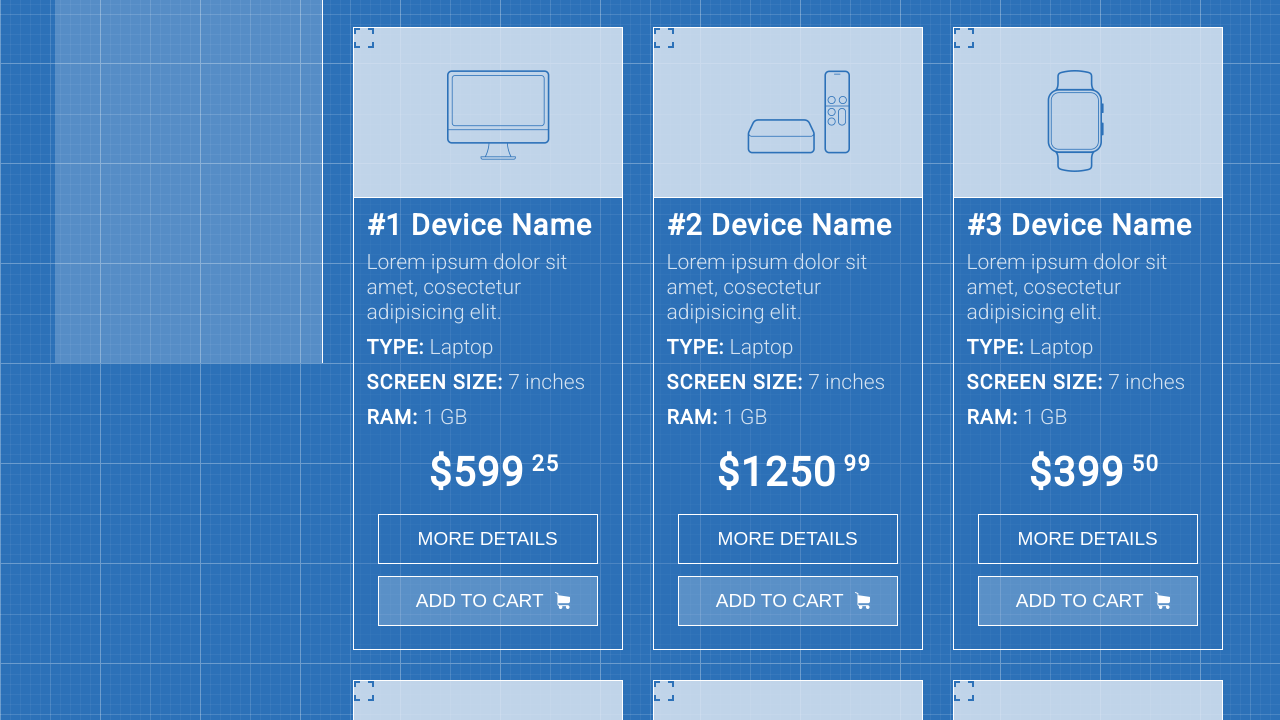
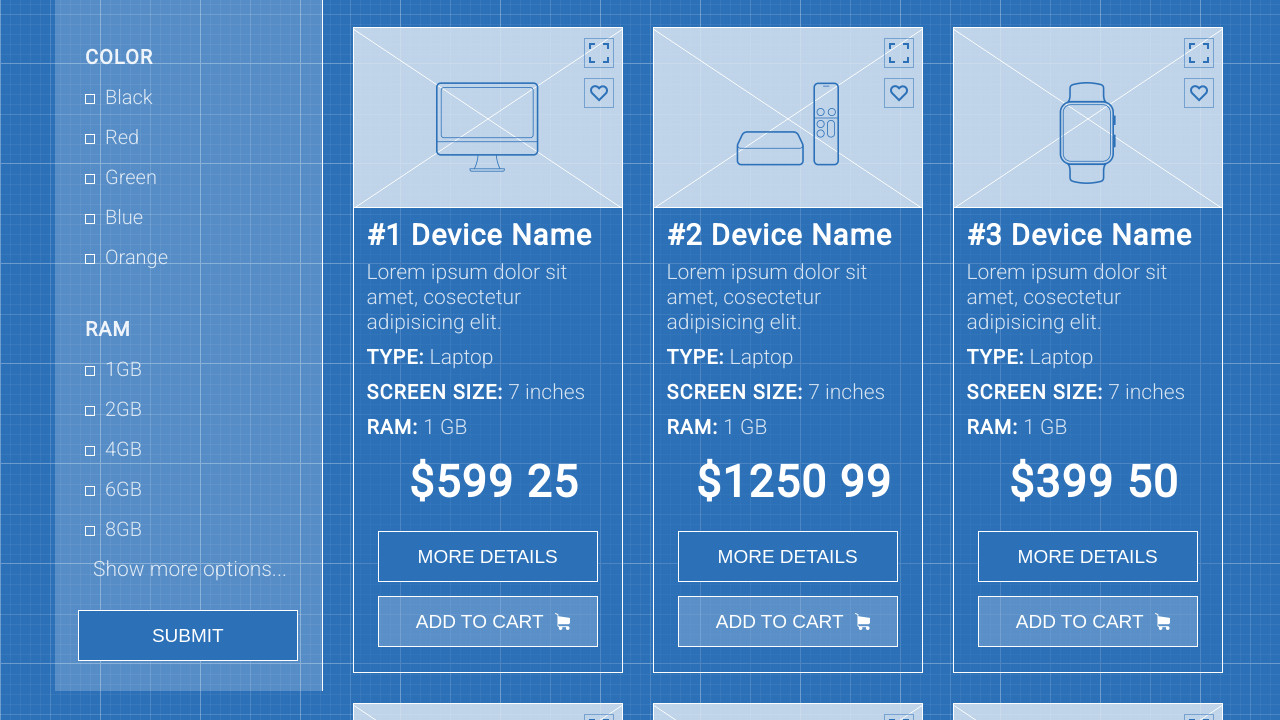
Before and after one commit to nikita-n-kit/nikita-n-kit, a plain HTML site: page index.html in a window 1280 px wide. Shown: the part 637-1357 px from the top of the page. Drawn offline with Linux system fonts and the light colour scheme.

Commit message:
near the end of device edition

```diff
--- a/index.html
+++ b/index.html
@@ -65,7 +65,63 @@
 			<div class="row">
 				<div class="col-md-3">
 					<form action="#" class="sideForm">
+						<span>DEVICE TYPE</span>
+						<section>
+							<input type="checkbox" id="laptop" name="">
+							<label for="laptop"><h5>Laptop</h5></label>
+						</section>
+						<section>
+							<input type="checkbox" id="tablet" name="">
+							<label for="tablet"><h5>Tablet</h5></label>
+						</section>
 
+						<span>COLOR</span>
+						<section>
+							<input type="checkbox" id="colBlack" name="">
+							<label for="colBlack"><h5>Black</h5></label>
+						</section>
+						<section>
+							<input type="checkbox" id="colRed" name="">
+							<label for="colRed"><h5>Red</h5></label>
+						</section>
+						<section>
+							<input type="checkbox" id="colGreen" name="">
+							<label for="colGreen"><h5>Green</h5></label>
+						</section>
+						<section>
+							<input type="checkbox" id="colBlue" name="">
+							<label for="colBlue"><h5>Blue</h5></label>
+						</section>
+						<section>
+							<input type="checkbox" id="colOrange" name="">
+							<label for="colOrange"><h5>Orange</h5></label>
+						</section>
+
+						<span>RAM</span>
+						<section>
+							<input type="checkbox" id="ram1" name="">
+							<label for="ram1"><h5>1GB</h5></label>
+						</section>
+						<section>
+							<input type="checkbox" id="ram2" name="">
+							<label for="ram2"><h5>2GB</h5></label>
+						</section>
+						<section>
+							<input type="checkbox" id="ram3" name="">
+							<label for="ram3"><h5>4GB</h5></label>
+						</section>
+						<section>
+							<input type="checkbox" id="ram4" name="">
+							<label for="ram4"><h5>6GB</h5></label>
+						</section>
+						<section>
+							<input type="checkbox" id="ram5" name="">
+							<label for="ram5"><h5>8GB</h5></label>
+						</section>
+
+							<a href="">Show more options...</a>
+
+						<button>SUBMIT</button>
 					</form>
 				</div>
 
@@ -97,16 +153,18 @@
 
 						<div class="deviceSetings row">
 							<div class="">
-								<div >
+								<div>
+									<div class="diagonalLine1"></div>
+									<div class="diagonalLine2"></div>
 									<img src="images/display.png">
 								</div>
 								<section class="deviceConfig">
-									<h2>#1 Device Name</h2>
+									<h3>#1 Device Name</h3>
 									<p>Lorem ipsum dolor sit amet, cosectetur adipisicing elit.</p>
 									<p><span>TYPE:</span>&nbsp;Laptop</p>
 									<p><span>SCREEN SIZE:</span>&nbsp;7 inches</p>
 									<p><span>RAM:</span>&nbsp;1 GB</p>
-									<h1>$599<sup>&nbsp;25<sup></h1>
+									<h2>$599<sup>&nbsp;25<sup></h2>
 								</section>
 								<button class="butMoreDet1">MORE DETAILS</button>
 								<button class="butMoreDet2">ADD TO CART&nbsp;&nbsp;&nbsp;</button>
@@ -114,15 +172,17 @@
 
 							<div>
 								<div>
+									<div class="diagonalLine1"></div>
+									<div class="diagonalLine2"></div>
 									<img src="images/difDevice1.png">
 								</div>
 								<section class="deviceConfig">
-									<h2>#2 Device Name</h2>
+									<h3>#2 Device Name</h3>
 									<p>Lorem ipsum dolor sit amet, cosectetur adipisicing elit.</p>
 									<p><span>TYPE:</span>&nbsp;Laptop</p>
 									<p><span>SCREEN SIZE:</span>&nbsp;7 inches</p>
 									<p><span>RAM:</span>&nbsp;1 GB</p>
-									<h1>$1250<sup>&nbsp;99<sup></h1>
+									<h2>$1250<sup>&nbsp;99<sup></h2>
 								</section>
 								<button class="butMoreDet1">MORE DETAILS</button>
 								<button class="butMoreDet2">ADD TO CART&nbsp;&nbsp;&nbsp;</button>
@@ -130,15 +190,17 @@
 
 							<div>
 								<div>
+									<div class="diagonalLine1"></div>
+									<div class="diagonalLine2"></div>
 									<img src="images/whatches1.png">
 								</div>
 								<section class="deviceConfig">
-									<h2>#3 Device Name</h2>
+									<h3>#3 Device Name</h3>
 									<p>Lorem ipsum dolor sit amet, cosectetur adipisicing elit.</p>
 									<p><span>TYPE:</span>&nbsp;Laptop</p>
 									<p><span>SCREEN SIZE:</span>&nbsp;7 inches</p>
 									<p><span>RAM:</span>&nbsp;1 GB</p>
-									<h1>$399<sup>&nbsp;50<sup></h1>
+									<h2>$399<sup>&nbsp;50<sup></h2>
 								</section>
 								<button class="butMoreDet1">MORE DETAILS</button>
 								<button class="butMoreDet2">ADD TO CART&nbsp;&nbsp;&nbsp;</button>
@@ -148,15 +210,17 @@
 
 							<div>
 								<div>
+									<div class="diagonalLine1"></div>
+									<div class="diagonalLine2"></div>
 									<img src="images/laptop.png">
 								</div>
 								<section class="deviceConfig">
-									<h2>#1 Device Name</h2>
+									<h3>#1 Device Name</h3>
 									<p>Lorem ipsum dolor sit amet, cosectetur adipisicing elit.</p>
 									<p><span>TYPE:</span>&nbsp;Laptop</p>
 									<p><span>SCREEN SIZE:</span>&nbsp;7 inches</p>
 									<p><span>RAM:</span>&nbsp;1 GB</p>
-									<h1>$599<sup>&nbsp;25<sup></h1>
+									<h2>$599<sup>&nbsp;25<sup></h2>
 								</section>
 								<button class="butMoreDet1">MORE DETAILS</button>
 								<button class="butMoreDet2">ADD TO CART&nbsp;&nbsp;&nbsp;</button>
@@ -164,15 +228,17 @@
 
 							<div>
 								<div>
+									<div class="diagonalLine1"></div>
+									<div class="diagonalLine2"></div>
 									<img src="images/player.png">
 								</div>
 								<section class="deviceConfig">
-									<h2>#2 Device Name</h2>
+									<h3>#2 Device Name</h3>
 									<p>Lorem ipsum dolor sit amet, cosectetur adipisicing elit.</p>
 									<p><span>TYPE:</span>&nbsp;Laptop</p>
 									<p><span>SCREEN SIZE:</span>&nbsp;7 inches</p>
 									<p><span>RAM:</span>&nbsp;1 GB</p>
-									<h1>$1250<sup>&nbsp;99<sup></h1>
+									<h2>$1250<sup>&nbsp;99<sup></h2>
 								</section>
 								<button class="butMoreDet1">MORE DETAILS</button>
 								<button class="butMoreDet2">ADD TO CART&nbsp;&nbsp;&nbsp;</button>
@@ -180,15 +246,17 @@
 
 							<div>
 								<div>
+									<div class="diagonalLine1"></div>
+									<div class="diagonalLine2"></div>
 									<img src="images/phone.png">
 								</div>
 								<section class="deviceConfig">
-									<h2>#3 Device Name</h2>
+									<h3>#3 Device Name</h3>
 									<p>Lorem ipsum dolor sit amet, cosectetur adipisicing elit.</p>
 									<p><span>TYPE:</span>&nbsp;Laptop</p>
 									<p><span>SCREEN SIZE:</span>&nbsp;7 inches</p>
 									<p><span>RAM:</span>&nbsp;1 GB</p>
-									<h1>$399<sup>&nbsp;50<sup></h1>
+									<h2>$399<sup>&nbsp;50<sup></h2>
 								</section>
 								<button class="butMoreDet1">MORE DETAILS</button>
 								<button class="butMoreDet2">ADD TO CART&nbsp;&nbsp;&nbsp;</button>
@@ -198,17 +266,17 @@
 
 							<div>
 								<div>
-
+									<div class="diagonalLine1"></div>
+									<div class="diagonalLine2"></div>
 									<img src="images/tablet.png">
-
 								</div>
 								<section class="deviceConfig">
-									<h2>#1 Device Name</h2>
+									<h3>#1 Device Name</h3>
 									<p>Lorem ipsum dolor sit amet, cosectetur adipisicing elit.</p>
 									<p><span>TYPE:</span>&nbsp;Laptop</p>
 									<p><span>SCREEN SIZE:</span>&nbsp;7 inches</p>
 									<p><span>RAM:</span>&nbsp;1 GB</p>
-									<h1>$599<sup>&nbsp;25<sup></h1>
+									<h2>$599<sup>&nbsp;25<sup></h2>
 								</section>
 								<button class="butMoreDet1">MORE DETAILS</button>
 								<button class="butMoreDet2">ADD TO CART&nbsp;&nbsp;&nbsp;</button>
@@ -216,17 +284,17 @@
 
 							<div>
 								<div>
-
+									<div class="diagonalLine1"></div>
+									<div class="diagonalLine2"></div>
 									<img src="images/difDevice1.png">
-
 								</div>
 								<section class="deviceConfig">
-									<h2>#2 Device Name</h2>
+									<h3>#2 Device Name</h3>
 									<p>Lorem ipsum dolor sit amet, cosectetur adipisicing elit.</p>
 									<p><span>TYPE:</span>&nbsp;Laptop</p>
 									<p><span>SCREEN SIZE:</span>&nbsp;7 inches</p>
 									<p><span>RAM:</span>&nbsp;1 GB</p>
-									<h1>$1250<sup>&nbsp;50<sup></h1>
+									<h2>$1250<sup>&nbsp;50<sup></h2>
 								</section>
 								<button class="butMoreDet1">MORE DETAILS</button>
 								<button class="butMoreDet2">ADD TO CART&nbsp;&nbsp;&nbsp;</button>
@@ -234,17 +302,17 @@
 
 							<div>
 								<div>
-
+									<div class="diagonalLine1"></div>
+									<div class="diagonalLine2"></div>
 									<img src="images/whatches2.png">
-
 								</div>
 								<section class="deviceConfig">
-									<h2>#3 Device Name</h2>
+									<h3>#3 Device Name</h3>
 									<p>Lorem ipsum dolor sit amet, cosectetur adipisicing elit.</p>
 									<p><span>TYPE:</span>&nbsp;Laptop</p>
 									<p><span>SCREEN SIZE:</span>&nbsp;7 inches</p>
 									<p><span>RAM:</span>&nbsp;1 GB</p>
-									<h1>$399<sup>&nbsp;50<sup></h1>
+									<h2>$399<sup>&nbsp;50<sup></h2>
 								</section>
 								<button class="butMoreDet1">MORE DETAILS</button>
 								<button class="butMoreDet2">ADD TO CART&nbsp;&nbsp;&nbsp;</button>
@@ -258,6 +326,8 @@
 			</div>
 		</div>
 	</main>
-	<footer class="footer">footer</footer>
+	<footer class="footer">
+		<a href="">&#169;&nbsp;Coppyright 2017</a>
+	</footer>
 </body>
 </html>
--- a/style.css
+++ b/style.css
@@ -94,6 +94,7 @@ body {
 	margin-top: 5px;
 	padding-left: 20px;
 	padding-right: 39px;
+	outline: none;
 }
 
 .imgSearch {
@@ -207,6 +208,29 @@ body {
 	height: 400px;
 	background-color: rgba(0,0,0,0.1);
 	border-bottom: 1px solid white;
+
+}
+
+label {
+	position: relative;
+}
+
+label:before {
+	content: "";
+	display: inline-block;
+	position: relative;
+	margin: 0px 10px;
+	width: 8px;
+	height: 8px;
+	border: 1px solid white;
+}
+
+input {
+	display: none;
+}
+
+input:checked + label:before {
+	background-color:  white;
 }
 
 .containerMain {
@@ -217,10 +241,62 @@ body {
 
 .sideForm {
 	width: auto;
-	height: 500px;
+	position: relative;
 	background-color: rgba(255,255,255,0.2);
 	margin-right: 25px;
 	border-right: 1px solid white;
+	padding-left: 10px;
+}
+
+.sideForm span {
+	display: inline-block;
+	color: rgba(255,255,255,0.9);
+	position: relative;
+	font-weight: 600;
+	letter-spacing: 1px;
+	font-size: 20px;
+	margin-top: 32px;
+	margin-left: 20px;
+}
+
+
+.sideForm section {
+	padding-left: 20px;
+	color: rgba(255,255,255,0.8);
+	font-size: 20px;
+	font-weight: 300;
+	margin: 20px -10px;
+}
+
+.sideForm h5 {
+	position: relative;
+	display: inline-block;
+	margin-top: -20px;
+}
+
+
+.sideForm button {
+	border: 1px solid white;
+	height: 51px;
+	width: 220px;
+	margin: 30px 5%;
+	background-color: rgb(44, 113, 184);
+	color: white;
+	font-weight: 500;
+	font-size: 19px;
+	font-stretch: condensed;
+}
+
+.sideForm a {
+	font-size: 21px;
+	text-decoration: none;
+	color: rgba(255,255,255,0.8);
+	text-align: center;
+	font-weight: 200;
+	display: inline-block;
+	width: 250px;
+
+
 }
 
 
@@ -244,7 +320,7 @@ body {
 
 .mainPage {
 	position: relative;
-	background-color: rgba(255,255,255,0.1);
+
 	z-index: 5;
 
 }
@@ -337,8 +413,8 @@ body {
 }
 
 .deviceSetings > div {
+	position: relative;
 	width: 270px;
-
 	background-color: rgba(44, 113, 184, 0.5);
 	border: 1px solid white;
 	margin: 15px 15px;
@@ -348,52 +424,98 @@ body {
 .deviceSetings > div > div {
 	position: relative;
 	background-color: rgba(255,255,255,0.7);
-	height: 170px;
+	height: 180px;
 	width: 268px;
 	border-bottom: 1px solid white;
-	text-align: justify;
-    text-align-last: justify;
+
 }
 
-.deviceSetings > div > div:after {
+.deviceSetings > div > div > .diagonalLine1::before {
 	content:"";
   	clear: both;
-  	width: 20px;
-  	height: 20px;
+  	width: 28px;
+  	height: 28px;
+  	margin-left: 230px;
+  	margin-top: 10px;
+
+  	text-align: center;
 	display: block;
-	position: relative;
+	position: absolute;
 	background-image: url(images/dash.png);
 	background-repeat: no-repeat;
+	background-position: center;
+	border: 1px solid  rgba(44, 113, 184, 0.5);
+
+}
+
+/*.deviceSetings > div > div > .diagonalLine1::hover::after {
+	content: "";
+	clear: both;
+	background-image: url(images/dash2.png);
+	width: 28px;
+  	height: 28px;
+  	margin-left: 230px;
+  	margin-top: 10px;
+  	text-align: center;
+	display: block;
+	position: absolute;
+	background-repeat: no-repeat;
+	background-position: center;
+	border: 1px solid  rgba(44, 113, 184, 0.5);
+
+
+}*/
+
+
+.deviceSetings > div > div > .diagonalLine1::after {
+	content:"";
+  	clear: both;
+  	width: 28px;
+  	height: 28px;
+  	margin-left: 230px;
+  	margin-top: 50px;
+  	text-align: center;
+	display: block;
+	position: absolute;
+	background-image: url(images/heart.png);
+	background-repeat: no-repeat;
+	background-position: center;
+	border: 1px solid  rgba(44, 113, 184, 0.5);
 
 }
 
 
 
+
 .deviceSetings > div > div > img {
 
-	display: inline-block;
-	vertical-align: middle;
-	top: 25%;
-	left: 35%;
-
-    position: absolute;
-
-
-
+	position: relative;
+	display: block;
+	margin-left: auto;
+	margin-right: auto;
+	margin-top: 20%;
+    z-index: 3;
  }
 
 .diagonalLine1 {
 
-  background-image: linear-gradient(236.5deg, transparent 50%, white, transparent 51%);
-  background-repeat: no-repeat;
+	background-image: linear-gradient(146.3deg, transparent 50%, white, transparent 50.5%);
+	background-repeat: no-repeat;
+	position: absolute;
+	height: 180px;
+	width: 268px;
+	z-index: 1;
 
 }
 
 .diagonalLine2 {
 
-  background-image: linear-gradient(326.5deg, transparent 50%, white, transparent 51%);
-  background-repeat: no-repeat;
-
+	background-image: linear-gradient(213.7deg, transparent 50%, white, transparent 50.5%);
+	background-repeat: no-repeat;
+	position: absolute;
+	height: 180px;
+	width: 268px;
+	z-index: 1;
 }
 
 .deviceConfig {
@@ -406,7 +528,7 @@ body {
 
 }
 
-.deviceConfig h2 {
+.deviceConfig h3 {
 	display: inline-block;
 	color: white;
 	font-size: 29px;
@@ -431,19 +553,19 @@ body {
 	font-size: 20px;
 }
 
-.deviceConfig h1 {
+.deviceConfig h2 {
 	text-align: center;
 	margin-left: -13px;
-	font-size: 40px;
+	font-size: 44px;
 	color: white;
 	letter-spacing: 1.5px;
 	font-weight: 600;
-	margin: 15px 0;
+	margin: 20px 0;
 }
 
 .deviceConfig h1 sup {
 	vertical-align: super;
-	font-size: 22px;
+	font-size: 24px;
 	color: white;
 }
 
@@ -454,9 +576,9 @@ body {
 }
 
 .loadMore a {
-	font-size: 40px;
+	font-size: 31px;
 	text-decoration: none;
-	color: white;
+	color:  rgba(255,255,255,0.8);
 	text-align: center;
 	font-weight: 200;
 	display: inline-block;
@@ -468,10 +590,10 @@ body {
 
 .butMoreDet1 {
 	border: 1px solid white;
-	height: 50px;
+	height: 51px;
 	width: 220px;
-	margin: 6px 9%;
-	background-color: transparent;
+	margin: 7px 9%;
+	background-color: rgb(44, 113, 184);
 	color: white;
 	font-weight: 500;
 	font-size: 19px;
@@ -480,10 +602,10 @@ body {
 
 .butMoreDet2 {
 	border: 1px solid white;
-	height: 50px;
+	height: 51px;
 	width: 220px;
-	margin: 6px 9%;
-	margin-bottom: 23px;
+	margin: 7px 9%;
+	margin-bottom: 25px;
 	background-color: rgba(255,255,255,0.22);
 	color: white;
 	font-weight: 500;
@@ -502,5 +624,19 @@ body {
 	margin-left: 170px;
 	margin-top: -20px;
 
+}
 
+.footer {
+	background-color: rgba(255,255,255,0.75);
+	padding: 25px 0;
 }
+.footer a {
+	display: block;
+
+	text-align: center;
+	line-height: 50px;
+	text-decoration: none;
+	font-size: 22px;
+	color: #2c71b8;
+	font-weight: 350;
+}
```
Also changed, not shown: images/dash2.png (renamed from images/icon (6).png), images/heart.png (renamed from images/icon (5).png), images/heart2.png (renamed from images/icon (7).png). Lines whose indentation alone changed are shown as unchanged.
